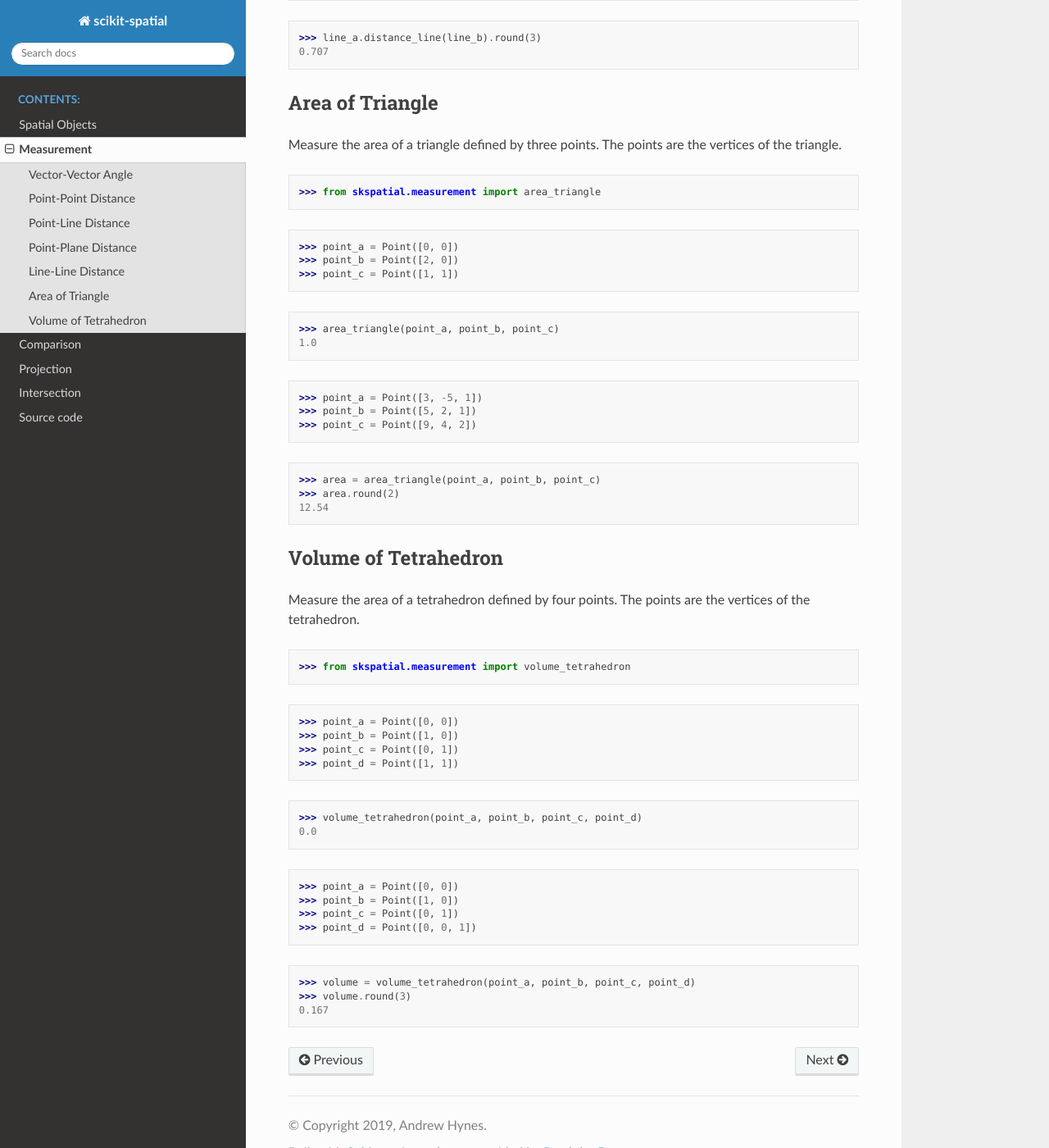
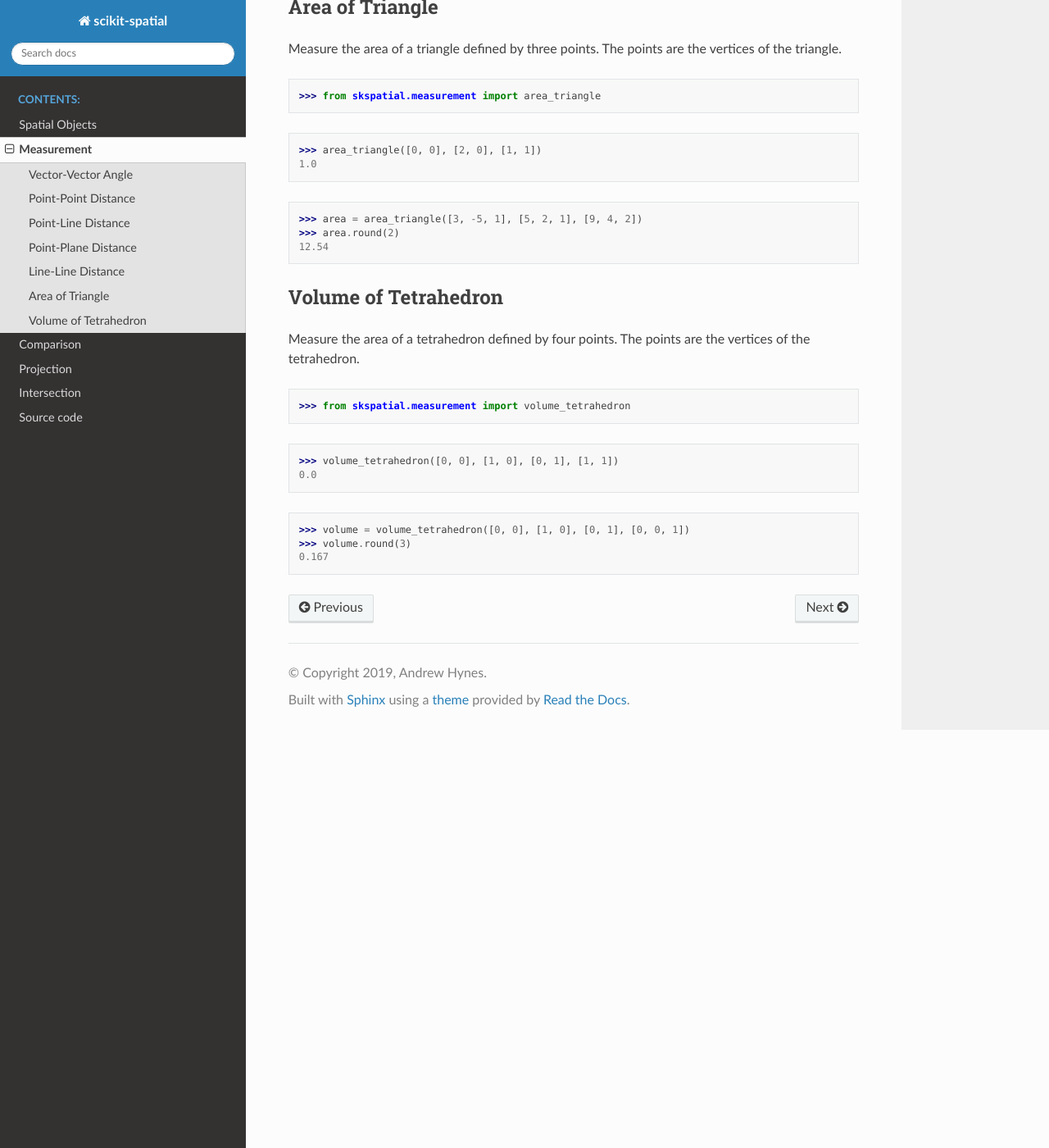
Before and after one commit to ajhynes7/scikit-spatial, a Sphinx documentation site: the page built from doc/source/computations/measurement.rst, in a window 1280 px wide and 1400 px high, scrolled down 2483 px. Shown: the whole window at 82% size. Built offline with Sphinx 7.4.7 and the Read the Docs theme 2.0.0, drawn with Linux system fonts in a browser that asks for light colours; some of the changed text lies outside the part shown.

Commit message:
Update docs to use new array inputs
Inputs no longer need to be points/vectors.

```diff
--- a/doc/source/computations/measurement.rst
+++ b/doc/source/computations/measurement.rst
@@ -34,10 +30,8 @@
 
 >>> from skspatial.objects import Point
 
->>> point_a = Point([1, 0, 0])
->>> point_b = Point([0, 0, 1])
-
->>> point_a.distance_point(point_b).round(3)
+>>> point = Point([1, 0, 0])
+>>> point.distance_point([0, 0, 1]).round(3)
 1.414
 
 
@@ -48,10 +42,9 @@
 
 >>> from skspatial.objects import Line
 
->>> line = Line(Point([1, 2, 0]), Vector([2, 4, 1]))
->>> point = Point([9, -3, -2])
+>>> line = Line(point=[1, 2, 0], vector=[2, 4, 1])
 
->>> line.distance_point(point).round(3)
+>>> line.distance_point([9, -3, -2]).round(3)
 9.554
 
 
@@ -81,24 +76,24 @@
 
 1. The lines intersect (i.e., they are coplanar and not parallel)
 
->>> line_a = Line(Point([1, 2]), Vector([4, 3]))
->>> line_b = Line(Point([-4, 1]), Vector([7, 23]))
+>>> line_a = Line([1, 2], [4, 3])
+>>> line_b = Line([-4, 1], [7, 23])
 
 >>> line_a.distance_line(line_b)
 0.0
 
 2. The lines are parallel.
 
->>> line_a = Line(Point([0, 0]), Vector([1, 0]))
->>> line_b = Line(Point([0, 5]), Vector([-1, 0]))
+>>> line_a = Line([0, 0], [1, 0])
+>>> line_b = Line([0, 5], [-1, 0])
 
 >>> line_a.distance_line(line_b)
 5.0
 
 3. The lines are skew.
 
->>> line_a = Line(Point([0, 0, 0]), Vector([1, 0, 1]))
->>> line_b = Line(Point([1, 0, 0]), Vector([1, 1, 1]))
+>>> line_a = Line([0, 0, 0], [1, 0, 1])
+>>> line_b = Line([1, 0, 0], [1, 1, 1])
 
 >>> line_a.distance_line(line_b).round(3)
 0.707
@@ -112,18 +107,10 @@
 
 >>> from skspatial.measurement import area_triangle
 
->>> point_a = Point([0, 0])
->>> point_b = Point([2, 0])
->>> point_c = Point([1, 1])
-
->>> area_triangle(point_a, point_b, point_c)
+>>> area_triangle([0, 0], [2, 0], [1, 1])
 1.0
 
->>> point_a = Point([3, -5, 1])
->>> point_b = Point([5, 2, 1])
->>> point_c = Point([9, 4, 2])
-
->>> area = area_triangle(point_a, point_b, point_c)
+>>> area = area_triangle([3, -5, 1], [5, 2, 1], [9, 4, 2])
 >>> area.round(2)
 12.54
 
@@ -136,19 +123,9 @@
 
 >>> from skspatial.measurement import volume_tetrahedron
 
->>> point_a = Point([0, 0])
->>> point_b = Point([1, 0])
->>> point_c = Point([0, 1])
->>> point_d = Point([1, 1])
-
->>> volume_tetrahedron(point_a, point_b, point_c, point_d)
+>>> volume_tetrahedron([0, 0], [1, 0], [0, 1], [1, 1])
 0.0
 
->>> point_a = Point([0, 0])
->>> point_b = Point([1, 0])
->>> point_c = Point([0, 1])
->>> point_d = Point([0, 0, 1])
-
->>> volume = volume_tetrahedron(point_a, point_b, point_c, point_d)
+>>> volume = volume_tetrahedron([0, 0], [1, 0], [0, 1], [0, 0, 1])
 >>> volume.round(3)
 0.167
```
Also changed, not shown: other parts of doc/source/computations/measurement.rst (+6 -8 lines), doc/source/computations/comparison.rst (+11 -17 lines).
